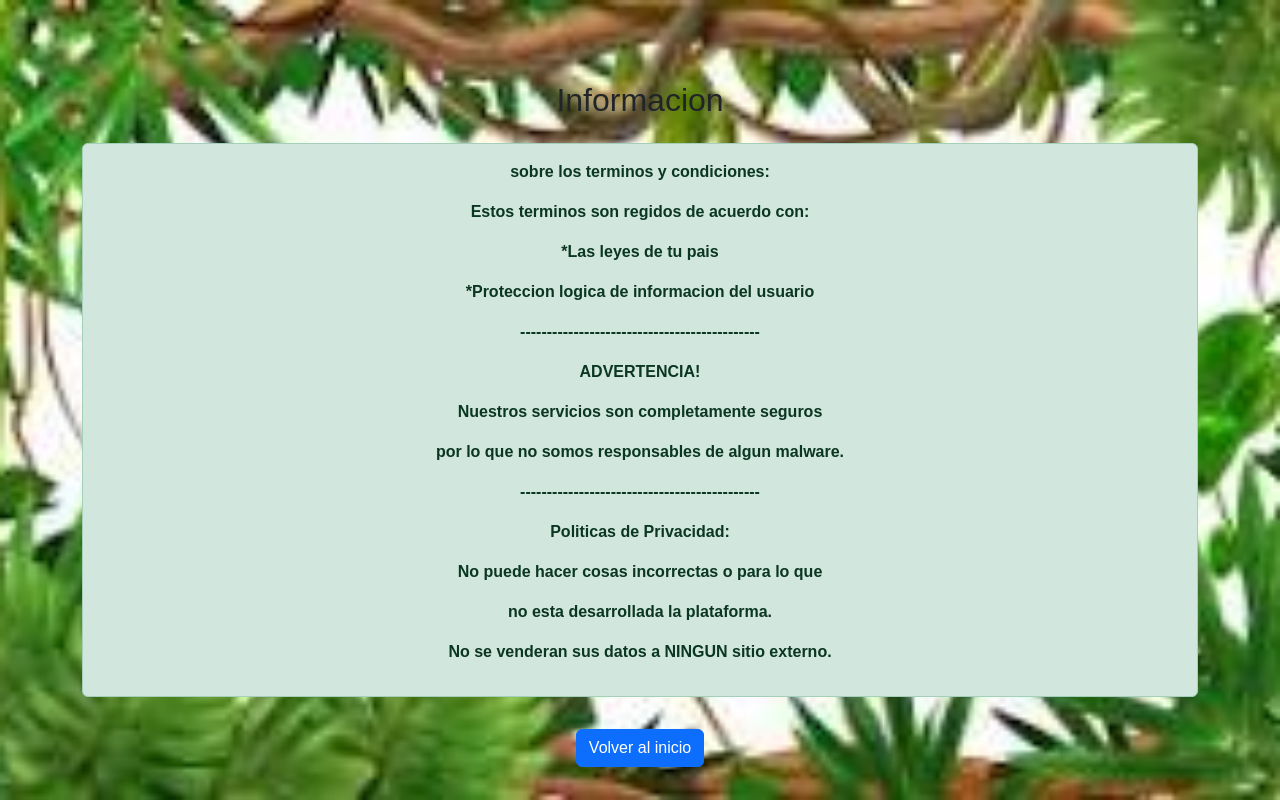
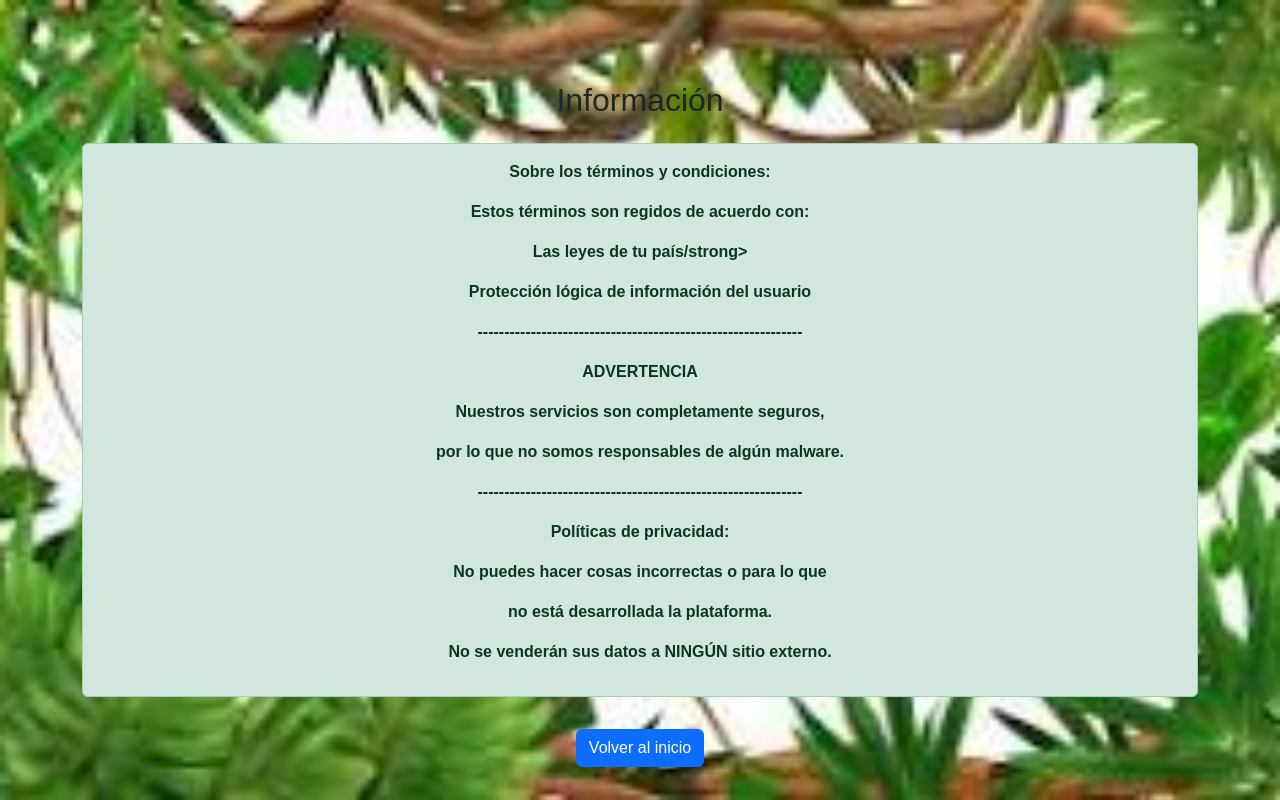
Before and after one commit to HPython-student/webflask2, a Flask app: page /PP in a window 1280 px wide. Run offline with Flask 3, Linux system fonts and the light colour scheme.

Commit message:
Update PoPri.html

```diff
--- a/templates/PoPri.html
+++ b/templates/PoPri.html
@@ -9,22 +9,22 @@
 <body>
 
     <div class="container mt-5 text-center">
-        <h2 class="mb-4">Informacion</h2>
+        <h2 class="mb-4">Información</h2>
 
         <div class="alert alert-success">
-            <p><strong>sobre los terminos y condiciones:</strong></p>
-            <p><strong>Estos terminos son regidos de acuerdo con:</strong></p>
-            <p><strong>*Las leyes de tu pais</strong></p>
-            <p><strong>*Proteccion logica de informacion del usuario</strong></p>
-            <p><strong>---------------------------------------------</strong></p>
-            <p><strong>ADVERTENCIA!</strong></p>
-            <p><strong>Nuestros servicios son completamente seguros</strong></p>
-            <p><strong>por lo que no somos responsables de algun malware.</strong></p>
-            <p><strong>---------------------------------------------</strong></p>
-            <p><strong>Politicas de Privacidad:</strong></p>
-            <p><strong>No puede hacer cosas incorrectas o para lo que</strong></p>
-            <p><strong>no esta desarrollada la plataforma.</strong></p>
-            <p><strong>No se venderan sus datos a NINGUN sitio externo.</strong></p>
+            <p><strong>Sobre los términos y condiciones:</strong></p>
+            <p><strong>Estos términos son regidos de acuerdo con:</strong></p>
+            <p><strong>Las leyes de tu país/strong></p>
+            <p><strong>Protección lógica de información del usuario</strong></p>
+            <p><strong>-------------------------------------------------------------</strong></p>
+            <p><strong>ADVERTENCIA</strong></p>
+            <p><strong>Nuestros servicios son completamente seguros,</strong></p>
+            <p><strong>por lo que no somos responsables de algún malware.</strong></p>
+            <p><strong>-------------------------------------------------------------</strong></p>
+            <p><strong>Políticas de privacidad:</strong></p>
+            <p><strong>No puedes hacer cosas incorrectas o para lo que</strong></p>
+            <p><strong>no está desarrollada la plataforma.</strong></p>
+            <p><strong>No se venderán sus datos a NINGÚN sitio externo.</strong></p>
         </div>
 
 
```
